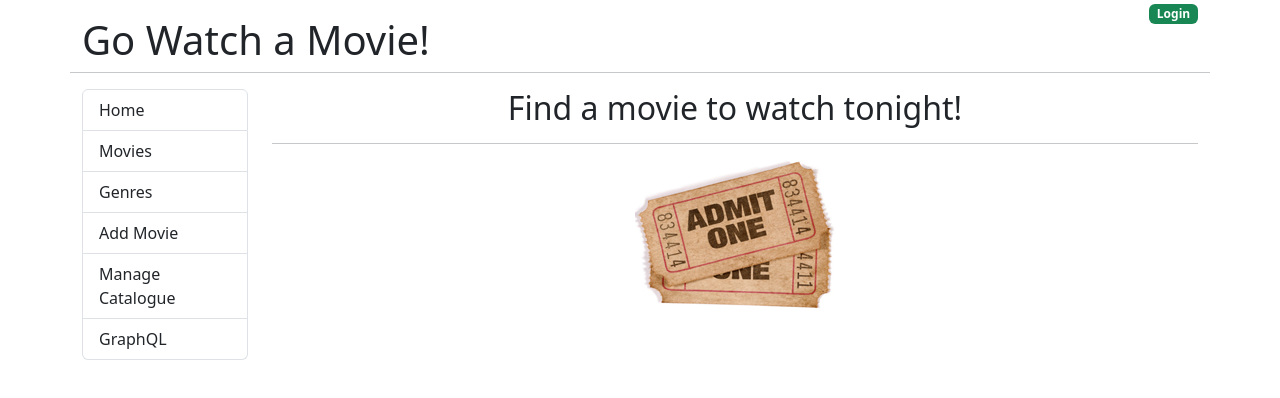
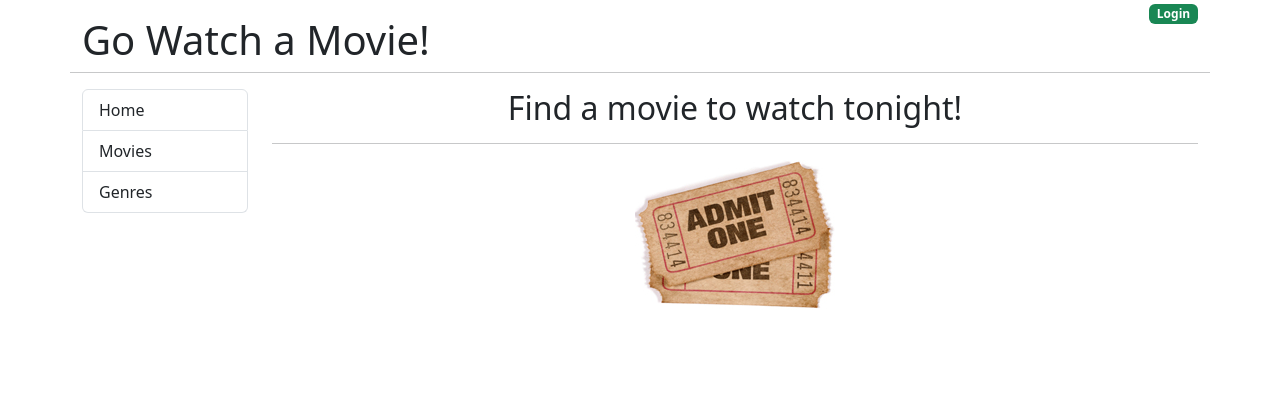
Before and after one commit to StefanJvr-Course-Projects/Working-with-React-and-Go--Golang-, a React (Create React App) app in the folder fullstack-Go-Watch-a-Movie/frontend/: page / in a window 1280 px wide. Shown: the top 398 px of the page. Built offline with nearby package versions, Linux system fonts and the light colour scheme.

Commit message:
Working on the Login button

```diff
--- a/fullstack-Go-Watch-a-Movie/frontend/src/App.js
+++ b/fullstack-Go-Watch-a-Movie/frontend/src/App.js
@@ -1,7 +1,11 @@
+import { useState } from "react";
 import { Link, Outlet } from "react-router-dom";
 
 
 function App() {
+
+  const [jwtToken, setJwtToken] = useState("");
+
   return (
     <div className="container">
       <div className="row">
@@ -9,9 +13,10 @@ function App() {
           <h1 className="mt-3">Go Watch a Movie!</h1>
         </div>
         <div className="col text-end">
-          <Link to="/login">
-            <span className="badge bg-success">Login</span>
-          </Link>
+           {jwtToken ===""
+            ?<Link to="/login"><span className="badge bg-success">Login</span></Link>
+            : <a href="#!"><span className="badge bg-danger">Logout</span></a>
+            }
         </div>
         <hr className="mb-3"></hr>
       </div>
@@ -29,6 +34,8 @@ function App() {
               <Link to="/genres" className="list-group-item list-group-item-action">
                 Genres
               </Link>
+              {jwtToken !== "" &&
+                <>
                   <Link to="/admin/movie/0" className="list-group-item list-group-item-action">
                     Add Movie
                   </Link>
@@ -38,6 +45,8 @@ function App() {
                   <Link to="/graphql" className="list-group-item list-group-item-action">
                     GraphQL
                   </Link>
+                  </>
+              }
             </div>
           </nav>
         </div>
```
Lines whose indentation alone changed are shown as unchanged.
